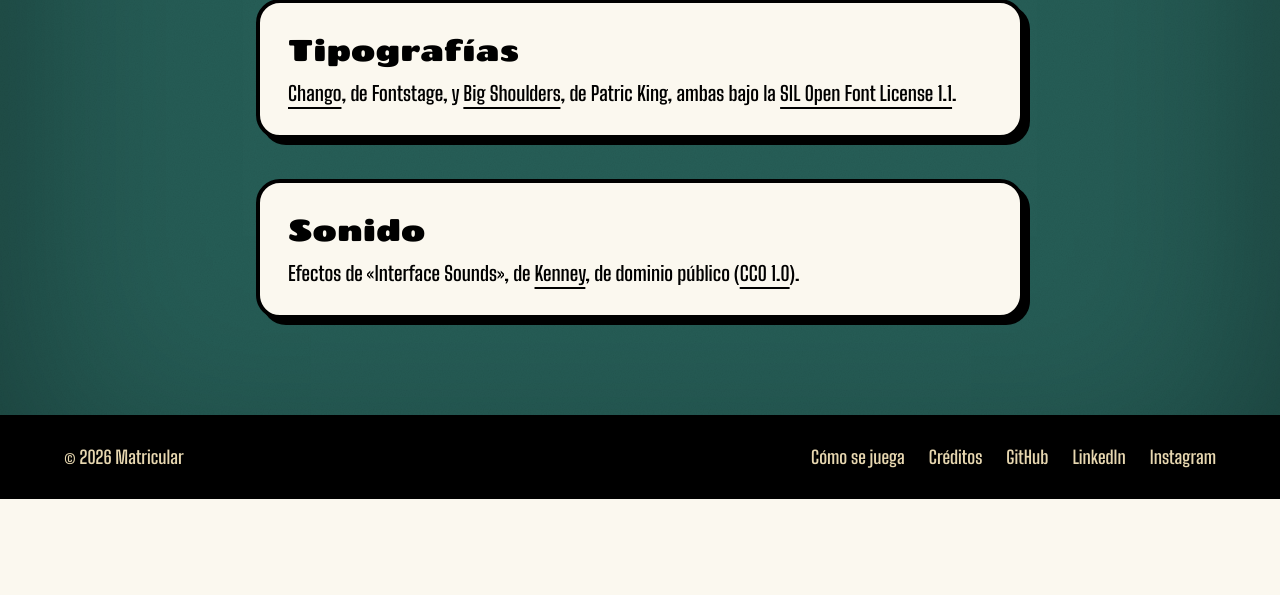
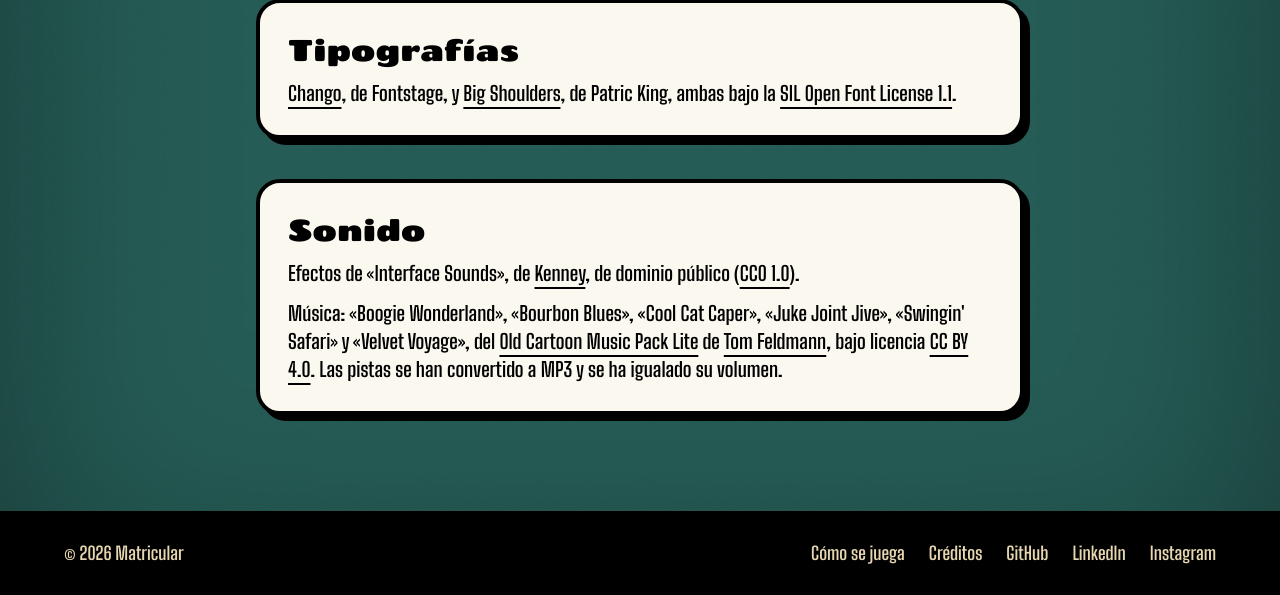
Before and after one commit to Rob-Gon/matricular, a Laravel app: page /creditos in a window 1280 px wide. Shown: the part 965-1560 px from the top of the page. Before the commit the page ends 1464 px from the top, so only its background shows below. Run offline with Laravel 12, Linux system fonts and the light colour scheme; style sheets or scripts are compiled from the project's sources.

Commit message:
feat: add the background music playlist
Six tracks from Tom Feldmann's Old Cartoon Music Pack Lite (CC BY 4.0), converted to 112 kbps MP3 with normalized loudness, credited on /creditos.

```diff
--- a/resources/views/app/credits.blade.php
+++ b/resources/views/app/credits.blade.php
@@ -51,6 +51,13 @@
                     Efectos de «Interface Sounds», de <a class="underline hover:text-plate" href="https://kenney.nl" rel="noopener">Kenney</a>,
                     de dominio público (<a class="underline hover:text-plate" href="https://creativecommons.org/publicdomain/zero/1.0/deed.es" rel="noopener">CC0 1.0</a>).
                 </p>
+                <p>
+                    Música: «Boogie Wonderland», «Bourbon Blues», «Cool Cat Caper», «Juke Joint Jive», «Swingin' Safari» y «Velvet Voyage»,
+                    del <a class="underline hover:text-plate" href="https://tomfeldmann.itch.io/old-cartoon-music-pack-lite-free" rel="noopener">Old Cartoon Music Pack Lite</a>
+                    de <a class="underline hover:text-plate" href="https://tomfeldmann.itch.io" rel="noopener">Tom Feldmann</a>,
+                    bajo licencia <a class="underline hover:text-plate" href="https://creativecommons.org/licenses/by/4.0/deed.es" rel="noopener">CC BY 4.0</a>.
+                    Las pistas se han convertido a MP3 y se ha igualado su volumen.
+                </p>
             </section>
         </article>
     </div>
```
Also changed, not shown: CLAUDE.md (+1 -0 lines), docs/ROADMAP.md (+2 -1 lines), tests/Feature/PublicPagesTest.php (+1 -1 lines), 6 other files.
